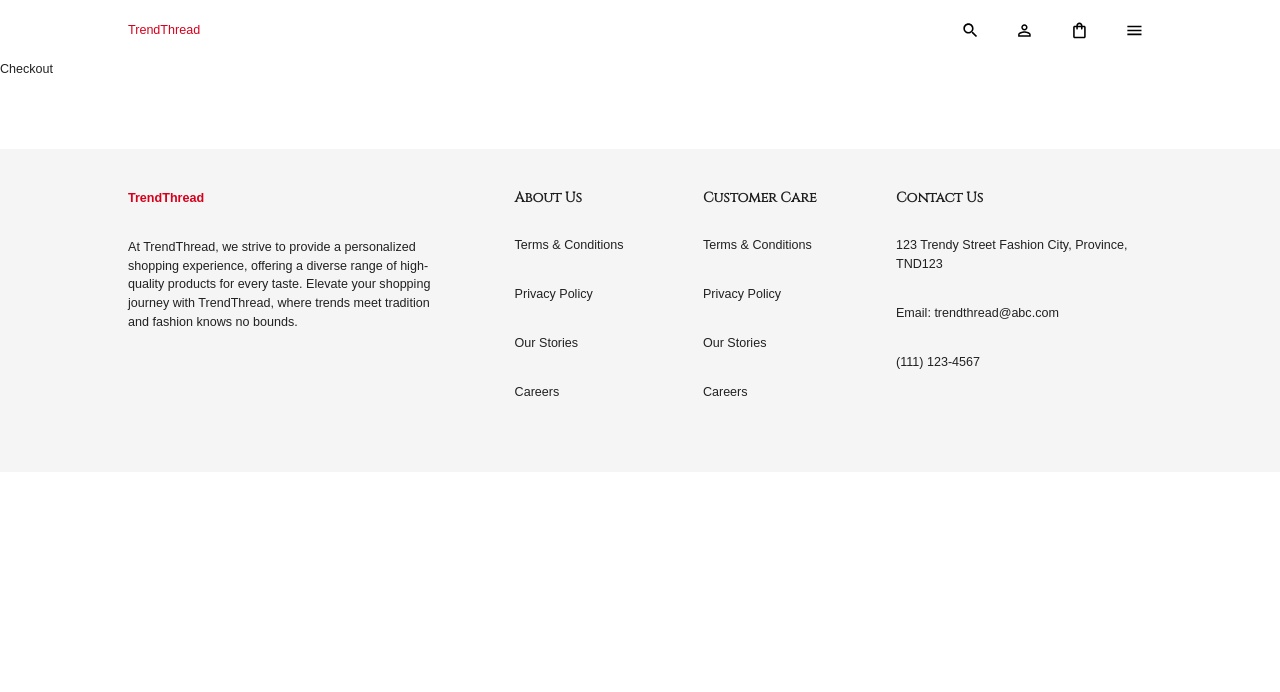
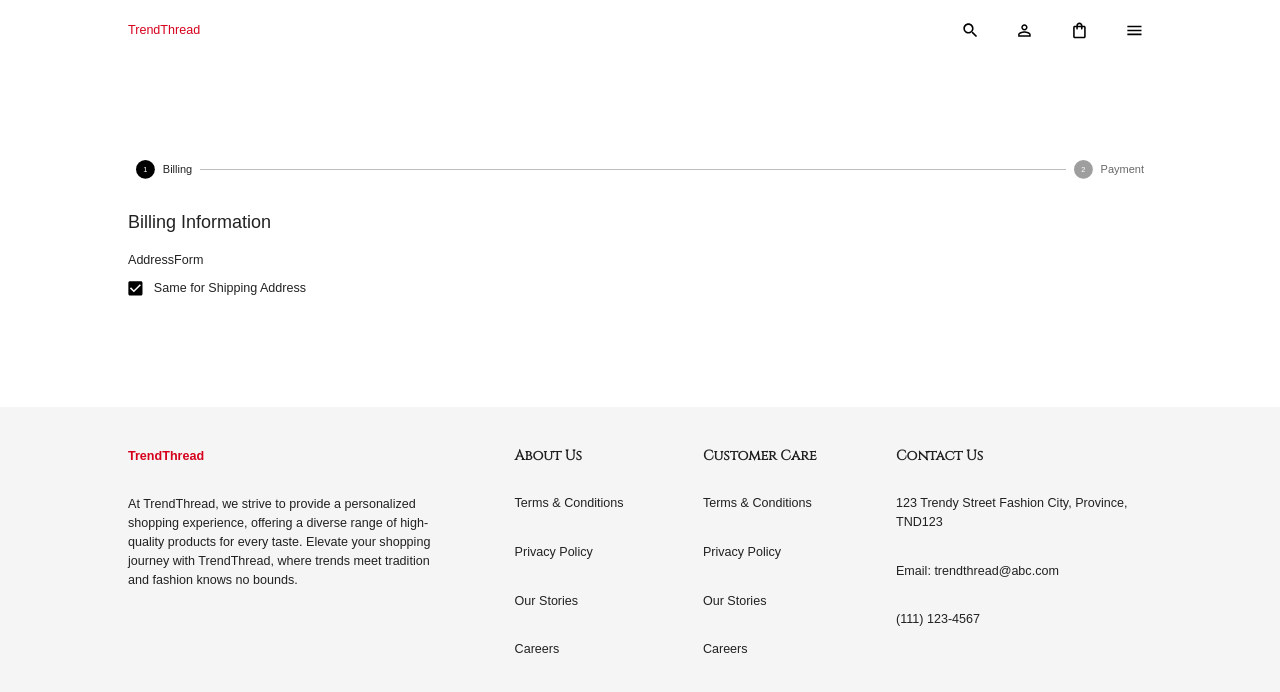
Before and after one commit to banban-22/TrendThread, a React (Create React App) app in the folder client/: page /checkout in a window 1280 px wide. Shown: the top 692 px of the page. Built offline with nearby package versions, Linux system fonts and the light colour scheme; a web font is replaced by a local one.

Commit message:
added shipping component

```diff
--- /dev/null
+++ b/client/src/scenes/checkout/AddressForm.jsx
@@ -0,0 +1,4 @@
+const AddressForm = () => {
+  return <div>AddressForm</div>;
+};
+export default AddressForm;
--- /dev/null
+++ b/client/src/scenes/checkout/Shipping.jsx
@@ -0,0 +1,67 @@
+import { Box, Checkbox, FormControlLabel, Typography } from '@mui/material';
+import AddressForm from './AddressForm';
+
+const Shipping = ({
+  values,
+  errors,
+  touched,
+  handleBlur,
+  handleChange,
+  setFieldValue,
+}) => {
+  return (
+    <Box m="30px auto">
+      {/* Billing Form */}
+
+      <Box>
+        <Typography sx={{ mb: '15px' }} fontSize="18px">
+          Billing Information
+        </Typography>
+        <AddressForm
+          type="billingAddress"
+          value={values.billingAddress}
+          errors={errors}
+          touched={touched}
+          handleBlur={handleBlur}
+          handleChange={handleChange}
+        />
+      </Box>
+
+      <Box mb="20px">
+        <FormControlLabel
+          label="Same for Shipping Address"
+          control={
+            <Checkbox
+              defaultChecked
+              value={values.shippingAddress.isSameAddress}
+              onChange={() =>
+                setFieldValue(
+                  'shippingAddress.isSameAddress',
+                  !values.shippingAddress.isSameAddress
+                )
+              }
+            />
+          }
+        />
+      </Box>
+
+      {/* Shipping Form */}
+      {!values.shippingAddress.isSameAddress && (
+        <Box>
+          <Typography sx={{ mb: '15px' }} fontSize="18px">
+            Shipping Information
+          </Typography>
+          <AddressForm
+            type="shippingAddress"
+            value={values.shippingAddress}
+            errors={errors}
+            touched={touched}
+            handleBlur={handleBlur}
+            handleChange={handleChange}
+          />
+        </Box>
+      )}
+    </Box>
+  );
+};
+export default Shipping;
--- a/client/src/scenes/checkout/checkout.jsx
+++ b/client/src/scenes/checkout/checkout.jsx
@@ -1,4 +1,141 @@
+import { useState } from 'react';
+import { useSelector } from 'react-redux';
+import { Box, Button, Stepper, Step, StepLabel } from '@mui/material';
+import { Formik } from 'formik';
+import * as yup from 'yup';
+import Shipping from './Shipping';
+import { shades } from '../../theme';
+
+const initialValues = {
+  billingAddress: {
+    firstName: '',
+    lastName: '',
+    country: '',
+    street1: '',
+    street2: '',
+    city: '',
+    state: '',
+    zipCode: '',
+  },
+  shippingAddress: {
+    isSameAddress: true,
+    firstName: '',
+    lastName: '',
+    country: '',
+    street1: '',
+    street2: '',
+    city: '',
+    state: '',
+    zipCode: '',
+  },
+  email: '',
+  phoneNumber: '',
+};
+
+const checkoutSchema = [
+  yup.object().shape({
+    billingAddress: yup.object().shape({
+      firstName: yup.string().required('required'),
+      lastName: yup.string().required('required'),
+      country: yup.string().required('required'),
+      street1: yup.string().required('required'),
+      street2: yup.string(),
+      city: yup.string().required('required'),
+      state: yup.string().required('required'),
+      zipCode: yup.string().required('required'),
+    }),
+    shippingAddress: yup.object().shape({
+      isSameAddress: yup.boolean(),
+      firstName: yup.string().when('isSameAddress', {
+        is: false,
+        then: yup.string().required('required'),
+      }),
+      lastName: yup.string().when('isSameAddress', {
+        is: false,
+        then: yup.string().required('required'),
+      }),
+      country: yup.string().when('isSameAddress', {
+        is: false,
+        then: yup.string().required('required'),
+      }),
+      street1: yup.string().when('isSameAddress', {
+        is: false,
+        then: yup.string().required('required'),
+      }),
+      street2: yup.string(),
+      city: yup.string().when('isSameAddress', {
+        is: false,
+        then: yup.string().required('required'),
+      }),
+      state: yup.string().when('isSameAddress', {
+        is: false,
+        then: yup.string().required('required'),
+      }),
+      zipCode: yup.string().when('isSameAddress', {
+        is: false,
+        then: yup.string().required('required'),
+      }),
+    }),
+  }),
+  yup.object().shape({
+    email: yup.string().required('required'),
+    phoneNumber: yup.string().required('required'),
+  }),
+];
+
 const Checkout = () => {
-  return <div>Checkout</div>;
+  const [activeStep, setActiveStep] = useState(0);
+  const cart = useSelector((state) => state.cart.cart);
+  const isFirstStep = activeStep === 0;
+  const isSecondStep = activeStep === 1;
+
+  const handleFormSubmit = async (value, actions) => {
+    setActiveStep(activeStep + 1);
+  };
+
+  async function makePayment(values) {}
+
+  return (
+    <Box width="80%" m="100px auto">
+      <Stepper activeStep={activeStep} sx={{ m: '20px 0' }}>
+        <Step>
+          <StepLabel>Billing</StepLabel>
+        </Step>
+        <Step>
+          <StepLabel>Payment</StepLabel>
+        </Step>
+      </Stepper>
+      <Box>
+        <Formik
+          onSubmit={handleFormSubmit}
+          initialValues={initialValues}
+          validationSchema={checkoutSchema[activeStep]}
+        >
+          {({
+            values,
+            errors,
+            touched,
+            handleBlur,
+            handleChange,
+            handleSubmit,
+            setFieldValue,
+          }) => (
+            <form action="" onSubmit={handleSubmit}>
+              {isFirstStep && (
+                <Shipping
+                  values={values}
+                  errors={errors}
+                  touched={touched}
+                  handleBlur={handleBlur}
+                  handleChange={handleChange}
+                  setFieldValue={setFieldValue}
+                />
+              )}
+            </form>
+          )}
+        </Formik>
+      </Box>
+    </Box>
+  );
 };
 export default Checkout;
```
